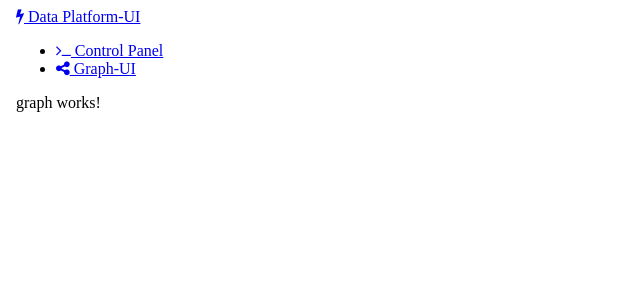
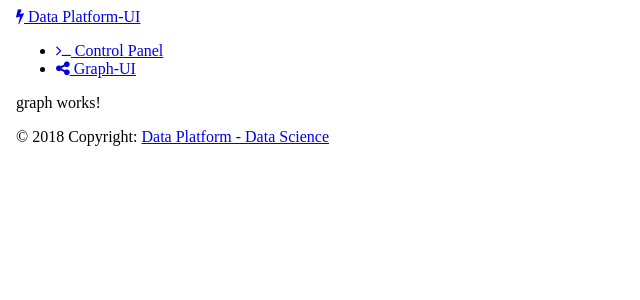
Before and after one commit to msertacturkel/Angular2-samples, an Angular app in the folder mdbs/: page /graph in a window 1280 px wide. Shown: the top 300 px of the page, without its empty margins (0-640 px from the left). Built offline with nearby package versions, Linux system fonts and the light colour scheme; what angular-bootstrap-md would draw is missing.

Commit message:
Home Component Deleted and Footer Component Added. Structure FINISHED ...

```diff
--- a/mdbs/src/app/app-routing.module.ts
+++ b/mdbs/src/app/app-routing.module.ts
@@ -2,7 +2,6 @@ import {RouterModule, Routes} from '@angular/router';
 import {NgModule} from '@angular/core';
 import {CockpitComponent} from './cockpit/cockpit.component';
 import {GraphComponent} from './graph/graph.component';
-import {HomeComponent} from './home/home.component';
 
 const routes: Routes = [
   {path: '', component: CockpitComponent},
@@ -18,4 +17,4 @@ const routes: Routes = [
 export class AppRoutingModule {
 }
 
-export const routingComponents = [HomeComponent, GraphComponent, CockpitComponent];
+export const routingComponents = [GraphComponent, CockpitComponent];
--- a/mdbs/src/app/app.component.html
+++ b/mdbs/src/app/app.component.html
@@ -9,6 +9,6 @@
   <link rel="icon" type="image/x-icon" href="favicon.ico">
 </head>
 <body>
-<app-home></app-home>
+<app-header></app-header>
 </body>
 </html>
--- a/mdbs/src/app/app.module.ts
+++ b/mdbs/src/app/app.module.ts
@@ -6,12 +6,14 @@ import {MDBBootstrapModule} from 'angular-bootstrap-md';
 import {AppComponent} from './app.component';
 import { HeaderComponent } from './header/header.component';
 import { AppRoutingModule, routingComponents} from './app-routing.module';
+import { FooterComponent } from './footer/footer.component';
 
 @NgModule({
   declarations: [
     AppComponent,
     HeaderComponent,
-    routingComponents
+    routingComponents,
+    FooterComponent
   ],
   imports: [
     BrowserModule,
--- a/mdbs/src/app/cockpit/cockpit.component.html
+++ b/mdbs/src/app/cockpit/cockpit.component.html
@@ -155,7 +155,7 @@
         </nav>
         <!--/Pagination -->
       </main>
-
     </div>
   </div>
 </div>
+<app-footer></app-footer>
--- /dev/null
+++ b/mdbs/src/app/footer/footer.component.html
@@ -0,0 +1,4 @@
+<footer class="footer-copyright py-3 text-center text-white indigo darken-1 lighten-4 fixed-bottom">
+  © 2018 Copyright:
+  <a class="text-white" href="https://mdbootstrap.com/material-design-for-bootstrap/"> Data Platform - Data Science </a>
+</footer>
--- /dev/null
+++ b/mdbs/src/app/footer/footer.component.ts
@@ -0,0 +1,15 @@
+import { Component, OnInit } from '@angular/core';
+
+@Component({
+  selector: 'app-footer',
+  templateUrl: './footer.component.html',
+  styleUrls: ['./footer.component.scss']
+})
+export class FooterComponent implements OnInit {
+
+  constructor() { }
+
+  ngOnInit() {
+  }
+
+}
--- a/mdbs/src/app/graph/graph.component.html
+++ b/mdbs/src/app/graph/graph.component.html
@@ -1,3 +1,5 @@
 <p>
   graph works!
 </p>
+
+<app-footer></app-footer>
--- a/mdbs/src/app/home/home.component.html
+++ /dev/null
@@ -1,8 +0,0 @@
-<app-header></app-header>
-<br>
-<div class="container">
-  <div class="row">
-    <div class="col-md-12">
-    </div>
-  </div>
-</div>
--- a/mdbs/src/app/home/home.component.ts
+++ /dev/null
@@ -1,15 +0,0 @@
-import { Component, OnInit } from '@angular/core';
-
-@Component({
-  selector: 'app-home',
-  templateUrl: './home.component.html',
-  styleUrls: ['./home.component.scss']
-})
-export class HomeComponent implements OnInit {
-
-  constructor() { }
-
-  ngOnInit() {
-  }
-
-}
```
Also changed, not shown: mdbs/src/app/footer/footer.component.scss (added), 1 other file (tests, documents, lock files or other folders).
